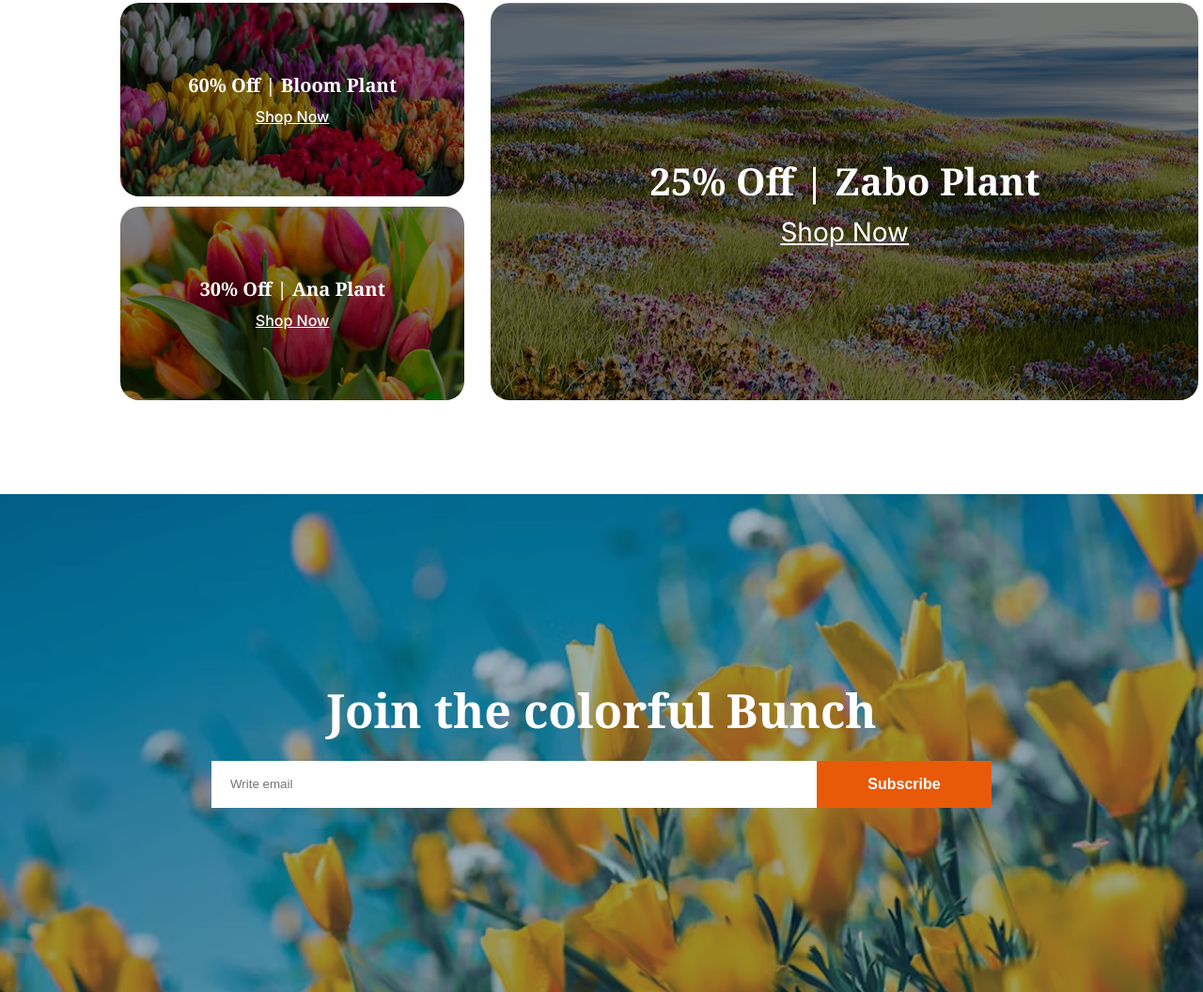
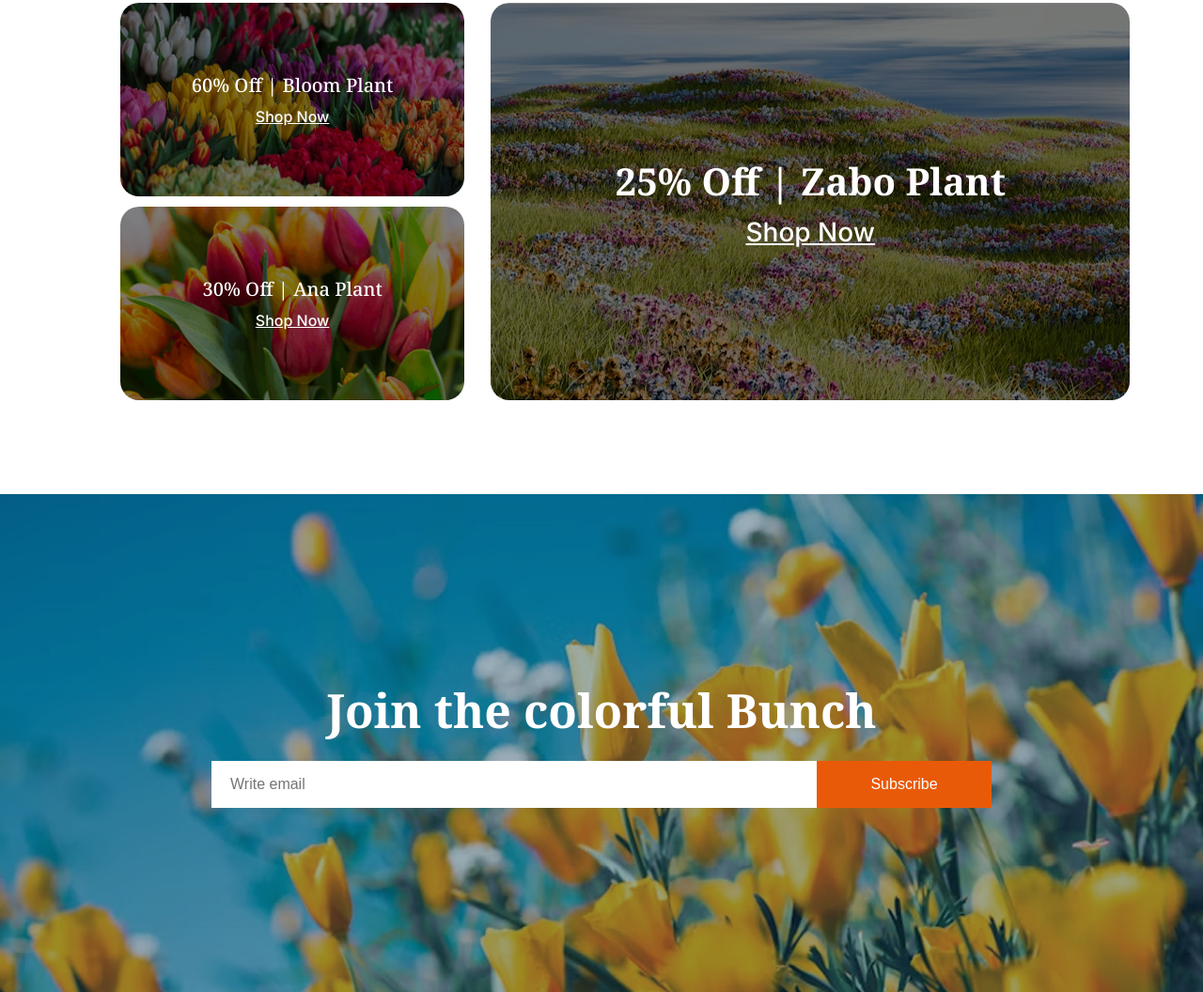
Before and after one commit to tahrimsakib/ASSIGNMENT-02, a plain HTML site: page index.html in a window 1280 px wide. Shown: the part 2980-4036 px from the top of the page at 94% size. Drawn offline with Linux system fonts and the light colour scheme.

Commit message:
fixed some font problem

```diff
--- a/index.html
+++ b/index.html
@@ -198,7 +198,7 @@
       <section class="email-section">
         <h3>Join the colorful Bunch</h3>
         <div class="email">
-          <input type="email" class="email-input" placeholder="Write email" />
+          <input type="email" class="email-input" placeholder="Write email " style="font-size: 16px; font-weight: 500 ;" />
           <button type="submit" class="subscribe-btn">Subscribe</button>
         </div>
       </section>
--- a/style/style.css
+++ b/style/style.css
@@ -263,7 +263,7 @@ nav ul li a {
 
 .head4 {
     font-size: 20px;
-    font-weight: bold;
+    font-weight: 500 !important;
 }
 
 .head5 {
@@ -281,7 +281,7 @@ nav ul li a {
         url(../assets/deal-zabo.png);
 
     border-radius: 20px;
-    width: 753px;
+    width: 680px;
     height: 423.13px;
     text-align: center;
     align-content: center;
@@ -294,7 +294,7 @@ nav ul li a {
 
 .head-h4 {
     font-size: 28px;
-    font-weight: 400 !important;
+    font-weight: 500 !important;
 }
 
 .white {
@@ -350,7 +350,7 @@ nav ul li a {
     padding: 10px 50px;
     color: white;
     font-size: 16px;
-    font-weight: 600;
+    font-weight: 500;
 }
 
 
```
